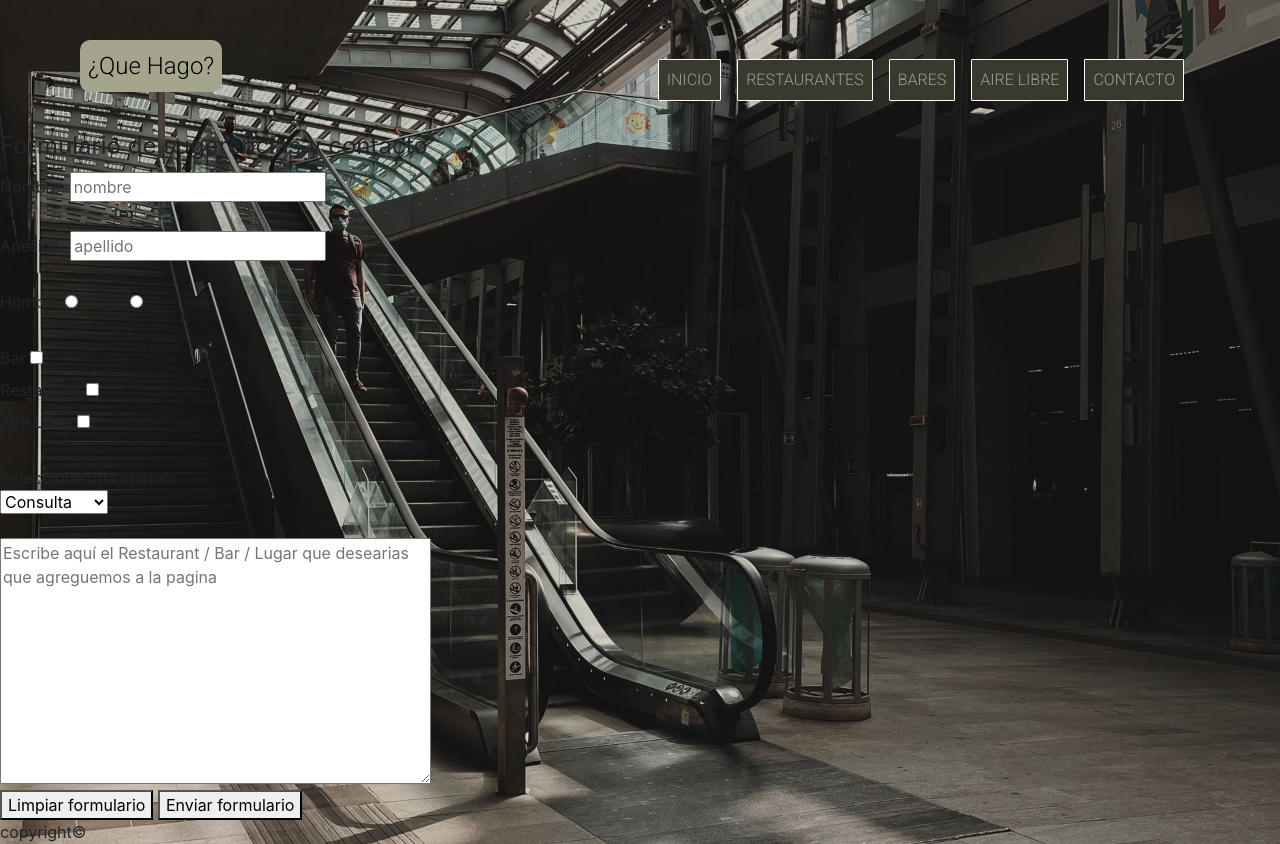
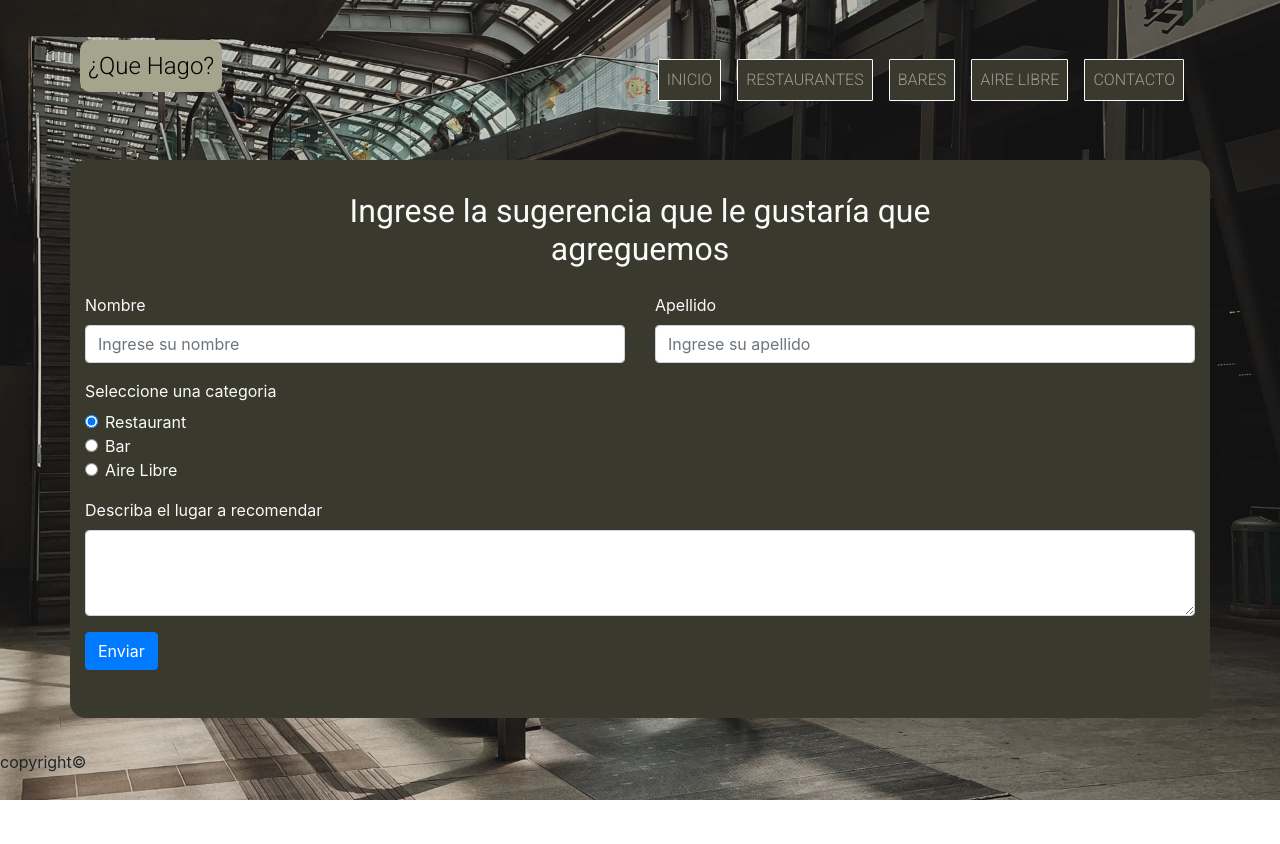
Before and after one commit to danielagenaro98/Desarrollo-Web, a plain HTML site: page pages/contacto.html in a window 1280 px wide. After the commit the page ends 800 px from the top, so only its background shows below. Drawn offline with nearby package versions, Linux system fonts and the light colour scheme.

Commit message:
boostrap general

```diff
--- a/css/style.css
+++ b/css/style.css
@@ -167,6 +167,25 @@ body {
   background-image: url(../img/boca.jpg);
 }
 
+form {
+  background-color: var(--bg-color);
+  color: var(--primary-color);
+  margin: 2rem;
+  padding: 2rem;
+  border-radius: 1rem;
+}
+
+.form__titulo h2 {
+  color: var(--primary-color);
+  text-align: center;
+  font-family: "Roboto", sans-serif;
+  font-size: 2rem;
+}
+
+.form__contacto-label {
+  margin-top: 1rem;
+}
+
 @media (max-width: 768px) {
   .presentacion__titulo h2 {
     margin-bottom: 2rem;
@@ -181,6 +200,9 @@ body {
     width: 100%;
     margin: 0 auto;
   }
+  .menu__logo {
+    display: none;
+  }
 }
 
 .carousel-inner {
--- a/pages/contacto.html
+++ b/pages/contacto.html
@@ -70,56 +70,87 @@
       </div>
     </header>
     <main>
-    <form action="">
-      <fieldset>
-        <legend>Formulario de sugerencias y contacto</legend>
-        <div>
-          <label for="nombre">Nombre:</label>
-          <input type="text" , name="nombre" placeholder="nombre" />
+      <form class="container">
+        <div class="form__contacto form-group row justify-content-sm-center">
+          <div class="col-sm-8 form__titulo">
+            <h2>Ingrese la sugerencia que le gustaría que agreguemos</h2>
           </div>
-        <br />
-        <div>
-          <label for="nombre">Apellido:</label>
-          <input type="text" , name="apellido" placeholder="apellido" />
+          <div class="col-sm-8 col-md-6">
+            <label class="form__contacto-label" for="nombre">Nombre</label>
+            <input
+              type="text"
+              class="form-control"
+              placeholder="Ingrese su nombre"
+            />
           </div>
-        <br />
-        <div>
-          <label for="sexo">Hombre</label>
-          <input type="radio" name="sexo" value="hombre">
-          <label for="sexo">Mujer</label>
-          <input type="radio" name="sexo" value="mujer">
+          <div class="col-sm-8 col-md-6">
+            <label class="form__contacto-label" for="nombre">Apellido</label>
+            <input
+              type="text"
+              class="form-control"
+              placeholder="Ingrese su apellido"
+            />
           </div>
-        <br />
-        <div>
-          <label for="categoria">Bar</label>
-          <input type="checkbox" , name="categoria"/>
-          <br />
-          <label for="categoria">Restaurant</label>
-          <input type="checkbox" , name="categoria"/>
-          <br />
-          <label for="categoria">Aire Libre</label>
-          <input type="checkbox" , name="categoria"/>
         </div>
-        <br />
-        <div>
-        <div>Seleccione una opcion:</div>
-          <select>
-            <option>Consulta</option>
-            <option>Sugerencia</option>
-          </select>
+        <fieldset class="form-group">
+          <div class="row">
+            <legend class="col-form-label col-sm-3 pt-0">
+              Seleccione una categoria
+            </legend>
+            <div class="col-sm-10">
+              <div class="form-check">
+                <input
+                  class="form-check-input"
+                  type="radio"
+                  name="gridRadios"
+                  id="gridRadios1"
+                  value="option1"
+                  checked
+                />
+                <label class="form-check-label" for="gridRadios1">
+                  Restaurant
+                </label>
               </div>
-        <br />
-        <div>
+              <div class="form-check">
+                <input
+                  class="form-check-input"
+                  type="radio"
+                  name="gridRadios"
+                  id="gridRadios2"
+                  value="option2"
+                />
+                <label class="form-check-label" for="gridRadios2"> Bar </label>
+              </div>
+              <div class="form-check">
+                <input
+                  class="form-check-input"
+                  type="radio"
+                  name="gridRadios"
+                  id="gridRadios3"
+                  value="option3"
+                />
+                <label class="form-check-label" for="gridRadios3">
+                  Aire Libre
+                </label>
+              </div>
+            </div>
+          </div>
+        </fieldset>
+        <div class="form-group">
+          <label for="exampleFormControlTextarea1"
+            >Describa el lugar a recomendar</label
+          >
           <textarea
-          name="sugerencia"
-          rows="10"
-          cols="40"
-          placeholder="Escribe aquí el Restaurant / Bar / Lugar que desearias que agreguemos a la pagina"
+            class="form-control"
+            id="exampleFormControlTextarea1"
+            rows="3"
           ></textarea>
-        <br />
-        <button type="reset">Limpiar formulario</button>
-        <button type="submit">Enviar formulario</button>
-      </fieldset>
+        </div>
+        <div class="form-group row">
+          <div class="col-sm-10">
+            <button type="submit" class="btn btn-primary">Enviar</button>
+          </div>
+        </div>
       </form>
     </main>
     <footer>copyright©</footer>
```
Also changed, not shown: pages/aire_libre.html (+17 -15 lines), pages/bares.html (+19 -17 lines), pages/restaurantes.html (+5 -5 lines). Lines whose indentation alone changed are shown as unchanged.
